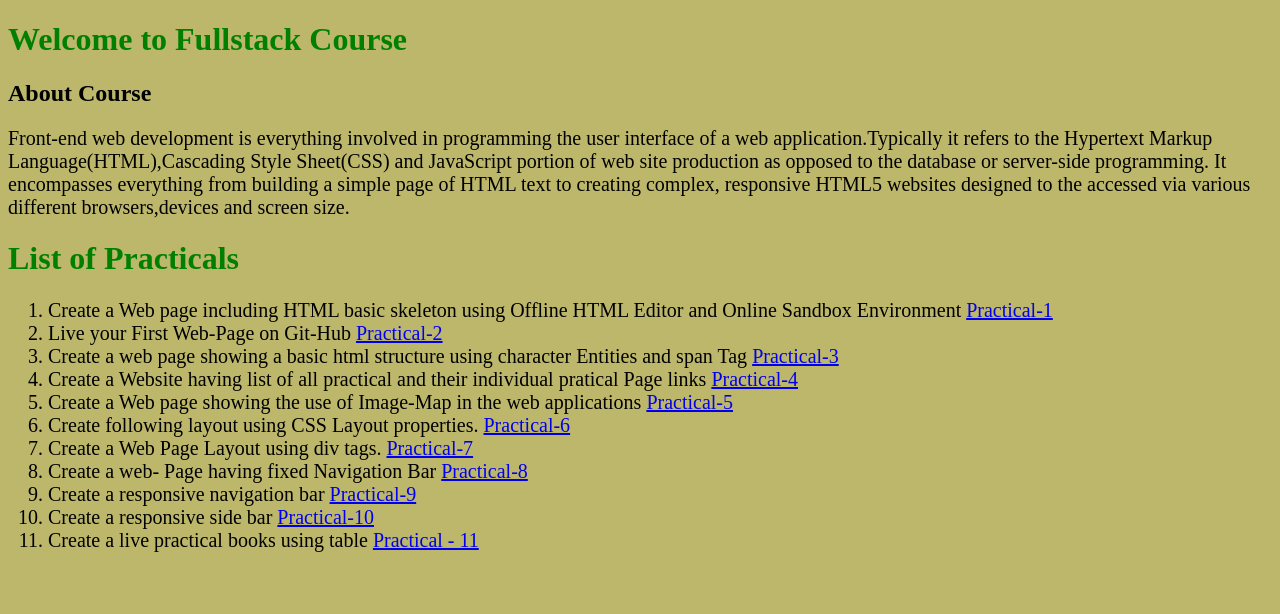
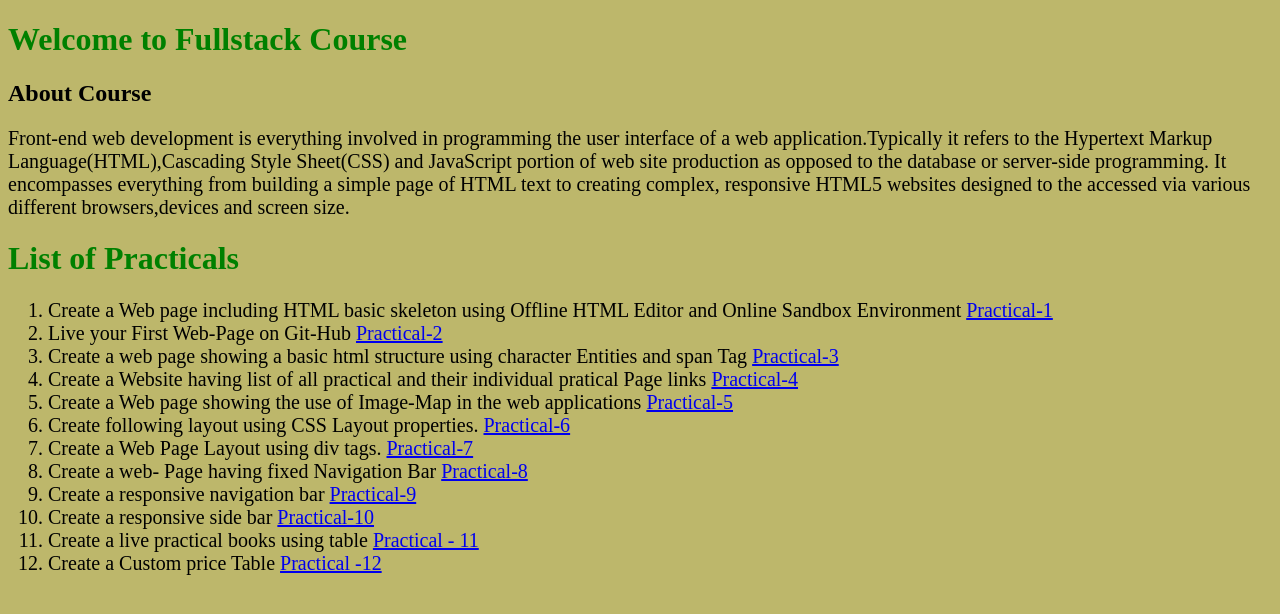
Before and after one commit to Mystery01092000/Full-Stack-sem-5, a Jekyll site: the page index.html, which Jekyll copies as it is, in a window 1280 px wide. Shown: the top 614 px of the page. Built offline with Jekyll 4.4.1, drawn with Linux system fonts in a browser that asks for light colours.

Commit message:
index for practical12 updated

```diff
--- a/index.html
+++ b/index.html
@@ -60,6 +60,10 @@
             Create a live practical books using table
             <a href="practical/practical11.html">Practical - 11</a>
         </li>
+        <li>
+            Create a Custom price Table
+            <a href="practical/practical12.html">Practical -12</a>
+        </li>
     </ol>
     </div>
 </body>
```
